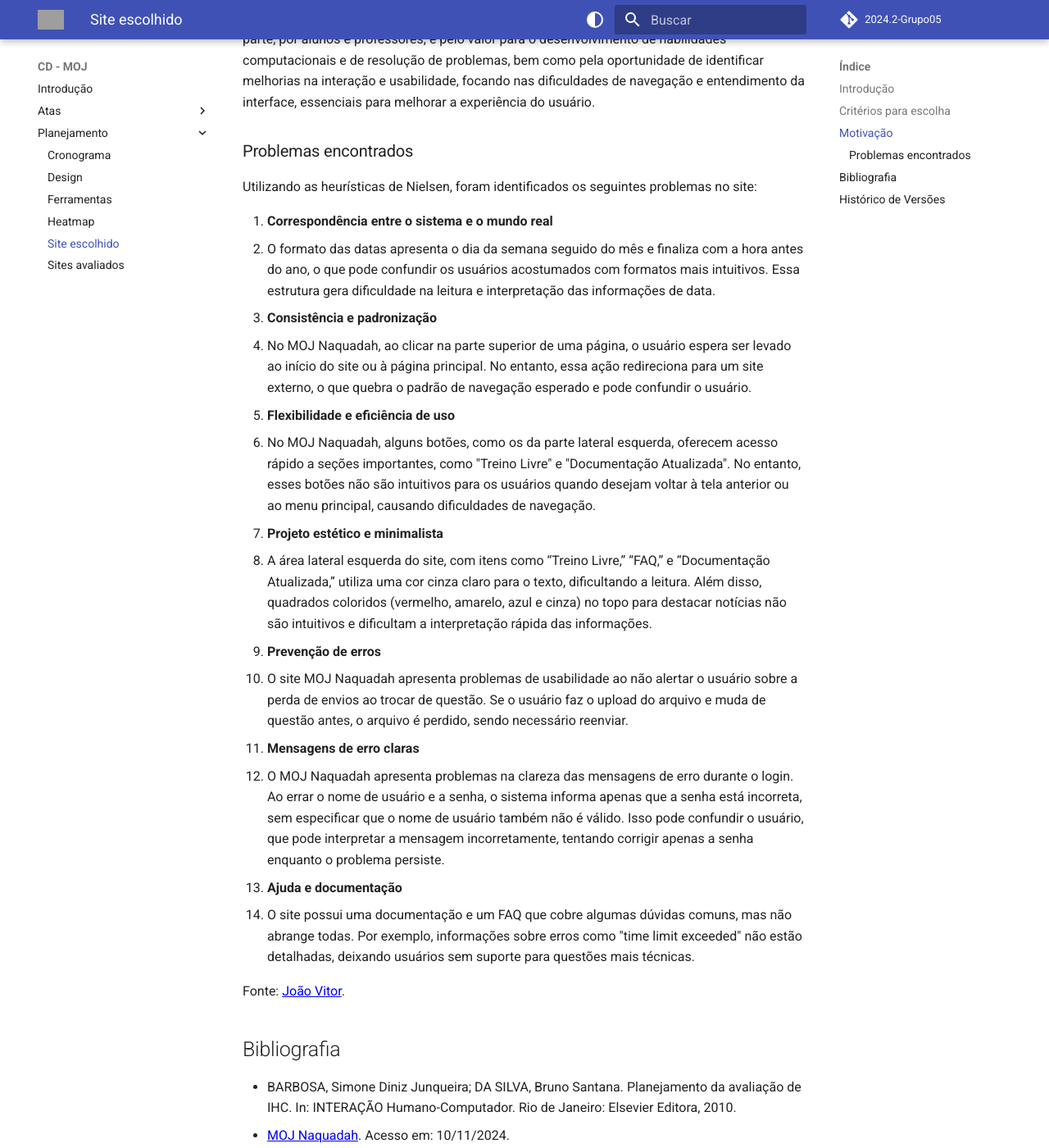
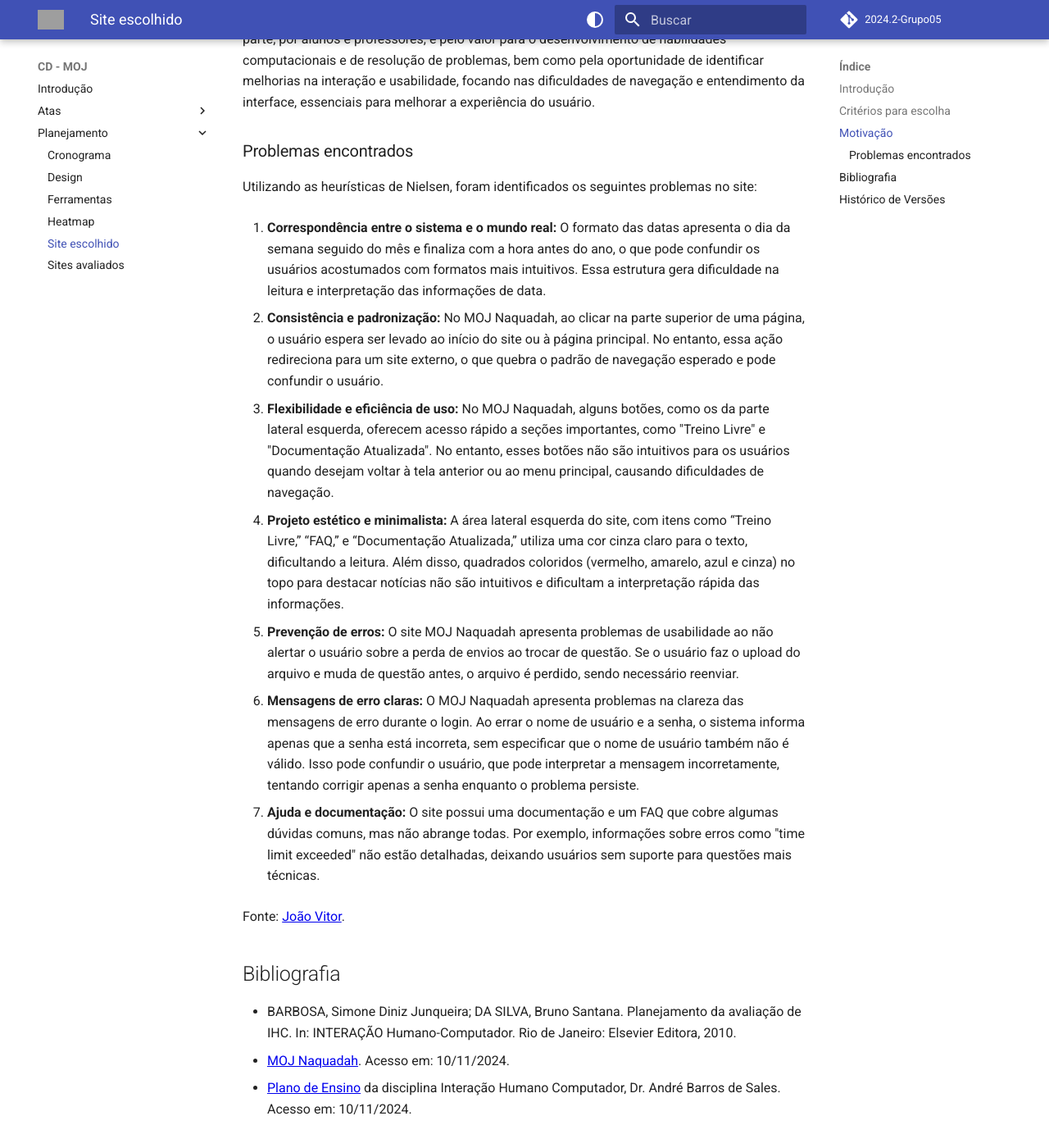
Before and after one commit to Interacao-Humano-Computador/2024.2-Grupo05, an MkDocs documentation site: the page built from docs/planejamento/site-escolhido.md, in a window 1280 px wide and 1400 px high, scrolled down 648 px. Shown: the whole window at 82% size. Built offline with MkDocs 1.6.1 and Material for MkDocs 9.7.7, drawn with Linux system fonts in a browser that asks for light colours; comment, search, counter and statistics services are not loaded; the version menu is left out; grey boxes are pictures that could not be loaded.

Commit message:
Docs: Fix do gitpages.

```diff
--- a/docs/planejamento/site-escolhido.md
+++ b/docs/planejamento/site-escolhido.md
@@ -21,26 +21,19 @@
 
 Utilizando as heurísticas de Nielsen, foram identificados os seguintes problemas no site:
 
-1. **Correspondência entre o sistema e o mundo real**
-   - O formato das datas apresenta o dia da semana seguido do mês e finaliza com a hora antes do ano, o que pode confundir os usuários acostumados com formatos mais intuitivos. Essa estrutura gera dificuldade na leitura e interpretação das informações de data.
+1. **Correspondência entre o sistema e o mundo real:** O formato das datas apresenta o dia da semana seguido do mês e finaliza com a hora antes do ano, o que pode confundir os usuários acostumados com formatos mais intuitivos. Essa estrutura gera dificuldade na leitura e interpretação das informações de data.
 
-2. **Consistência e padronização**
-   - No MOJ Naquadah, ao clicar na parte superior de uma página, o usuário espera ser levado ao início do site ou à página principal. No entanto, essa ação redireciona para um site externo, o que quebra o padrão de navegação esperado e pode confundir o usuário.
+2. **Consistência e padronização:** No MOJ Naquadah, ao clicar na parte superior de uma página, o usuário espera ser levado ao início do site ou à página principal. No entanto, essa ação redireciona para um site externo, o que quebra o padrão de navegação esperado e pode confundir o usuário.
 
-3. **Flexibilidade e eficiência de uso**
-   - No MOJ Naquadah, alguns botões, como os da parte lateral esquerda, oferecem acesso rápido a seções importantes, como "Treino Livre" e "Documentação Atualizada". No entanto, esses botões não são intuitivos para os usuários quando desejam voltar à tela anterior ou ao menu principal, causando dificuldades de navegação.
+3. **Flexibilidade e eficiência de uso:** No MOJ Naquadah, alguns botões, como os da parte lateral esquerda, oferecem acesso rápido a seções importantes, como "Treino Livre" e "Documentação Atualizada". No entanto, esses botões não são intuitivos para os usuários quando desejam voltar à tela anterior ou ao menu principal, causando dificuldades de navegação.
 
-4. **Projeto estético e minimalista**
-   - A área lateral esquerda do site, com itens como “Treino Livre,” “FAQ,” e “Documentação Atualizada,” utiliza uma cor cinza claro para o texto, dificultando a leitura. Além disso, quadrados coloridos (vermelho, amarelo, azul e cinza) no topo para destacar notícias não são intuitivos e dificultam a interpretação rápida das informações.
+4. **Projeto estético e minimalista:** A área lateral esquerda do site, com itens como “Treino Livre,” “FAQ,” e “Documentação Atualizada,” utiliza uma cor cinza claro para o texto, dificultando a leitura. Além disso, quadrados coloridos (vermelho, amarelo, azul e cinza) no topo para destacar notícias não são intuitivos e dificultam a interpretação rápida das informações.
 
-5. **Prevenção de erros**
-   - O site MOJ Naquadah apresenta problemas de usabilidade ao não alertar o usuário sobre a perda de envios ao trocar de questão. Se o usuário faz o upload do arquivo e muda de questão antes, o arquivo é perdido, sendo necessário reenviar.
+5. **Prevenção de erros:** O site MOJ Naquadah apresenta problemas de usabilidade ao não alertar o usuário sobre a perda de envios ao trocar de questão. Se o usuário faz o upload do arquivo e muda de questão antes, o arquivo é perdido, sendo necessário reenviar.
 
-6. **Mensagens de erro claras**
-   - O MOJ Naquadah apresenta problemas na clareza das mensagens de erro durante o login. Ao errar o nome de usuário e a senha, o sistema informa apenas que a senha está incorreta, sem especificar que o nome de usuário também não é válido. Isso pode confundir o usuário, que pode interpretar a mensagem incorretamente, tentando corrigir apenas a senha enquanto o problema persiste.
+6. **Mensagens de erro claras:** O MOJ Naquadah apresenta problemas na clareza das mensagens de erro durante o login. Ao errar o nome de usuário e a senha, o sistema informa apenas que a senha está incorreta, sem especificar que o nome de usuário também não é válido. Isso pode confundir o usuário, que pode interpretar a mensagem incorretamente, tentando corrigir apenas a senha enquanto o problema persiste.
 
-7. **Ajuda e documentação**
-   - O site possui uma documentação e um FAQ que cobre algumas dúvidas comuns, mas não abrange todas. Por exemplo, informações sobre erros como "time limit exceeded" não estão detalhadas, deixando usuários sem suporte para questões mais técnicas.
+7. **Ajuda e documentação:**  O site possui uma documentação e um FAQ que cobre algumas dúvidas comuns, mas não abrange todas. Por exemplo, informações sobre erros como "time limit exceeded" não estão detalhadas, deixando usuários sem suporte para questões mais técnicas.
 
 
 Fonte: [João Vitor](https://github.com/Jauzimm).
--- a/mkdocs.yml
+++ b/mkdocs.yml
@@ -13,7 +13,7 @@
     - Ata 1: atas/ataN1_07_11_2024.md
   - Planejamento:
     - Cronograma: planejamento/cronograma.md
-    - Design: planejamento/design.md
+    - Design: planejamento/Design.md
     - Ferramentas: planejamento/ferramentas.md
     - Heatmap: planejamento/heatmap.md
     - Site escolhido: planejamento/site-escolhido.md
```
Also changed, not shown: docs/index.md (+1 -1 lines), docs/planejamento/sites-avaliados.md (+1 -0 lines), docs/assets/heatmap.png.
